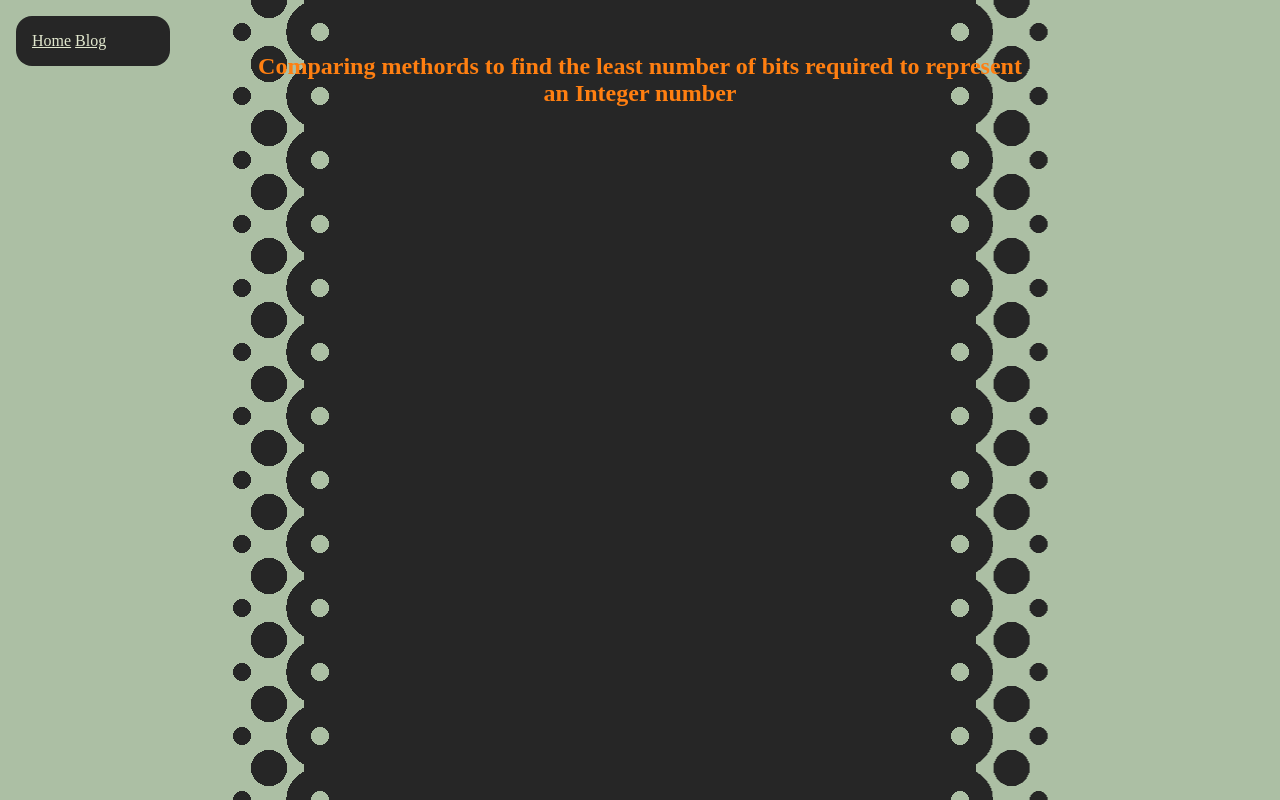
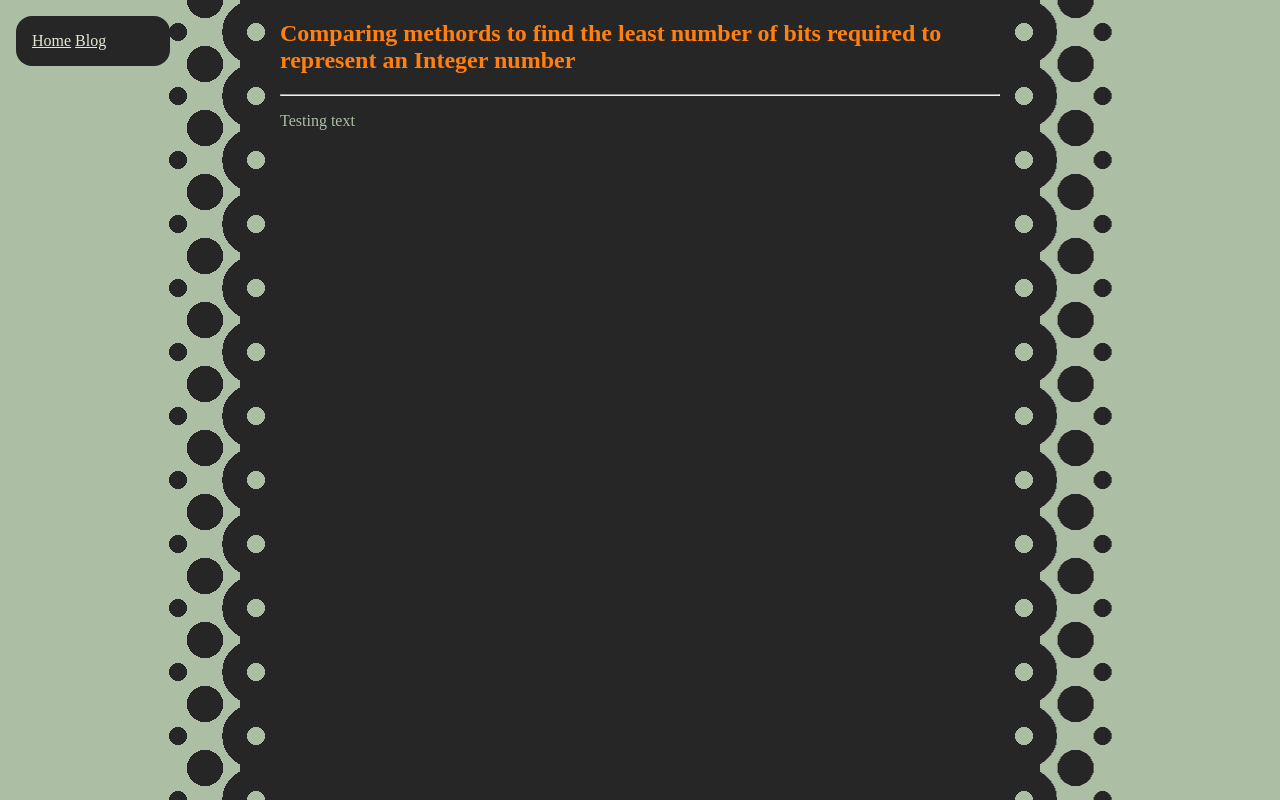
Before and after one commit to as505/blog, a SvelteKit app in the folder blog/: page /blog in a window 1280 px wide. Built offline with nearby package versions, Linux system fonts and the light colour scheme.

Commit message:
moved blog margin components from +layout to seperate importable components, reworked blog layout, fixes

```diff
--- a/blog/src/routes/+layout.svelte
+++ b/blog/src/routes/+layout.svelte
@@ -24,7 +24,7 @@
 		--col-content: rgb(172, 191, 164);
 		--col-header: rgb(255, 127, 17);
 		--blog-margin: 15rem;
-		--blog-text-width: 60vw;
+		--blog-text-width: 60rem;
 		background-color: var(--col-bg);
 	}
 	:global(h1) {
--- a/blog/src/routes/blog/+layout.svelte
+++ /dev/null
@@ -1,118 +0,0 @@
-<div class="layout">
-    <div class="frit-Contain">
-        <div class="frit" id="frit0"></div>
-        <div class="frit" id="frit1"></div>
-        <div class="frit" id="frit2"></div>
-        <div class="frit" id="frit3"></div>
-    </div>
-    <article class="text-background">
-    </article>
-    <div class="frit-Contain">
-        <div class="frit" id="frit3-r"></div>
-        <div class="frit" id="frit2-r"></div>
-        <div class="frit" id="frit1-r"></div>
-        <div class="frit" id="frit0-r"></div>
-    </div>
-</div>
-
-<script lang="ts">
-	import favicon from '$lib/assets/favicon.svg';
-
-	let { children } = $props();
-
-</script>
-{@render children()}
-
-<style>
-
-:root{
-    background-color: var(--col-content);
-}
-
-.layout{
-    grid-template-columns: var(--blog-margin) auto var(--blog-margin);
-    grid-template-rows: repeat(3, 100vh);
-    width:90vw;
-    height: 100vh;
-    margin-left: auto;
-    margin-right: auto;
-    display: grid;
-}
-
-.frit-Contain{
-    position: relative;
-    display: flex;
-}
-
-.frit{
-    position: absolute;
-    height: 100%;
-    background-color: rgba(0, 0, 0, 0);
-    background-size: 4rem 4rem;
-    background-image:  radial-gradient(circle, var(--col-bg), var(--col-bg)70%, rgba(0, 0, 0, 0)70%);
-    width: 4rem;
-    background-repeat: repeat-y;
-}
-
-#frit1{
-    right: -0.3rem;
-    width: 1.4rem;
-    background-position: 0rem 0rem;
-}
-
-#frit1-r{
-    left: -0.3rem;
-    width: 1.4rem;
-    background-position: -2.6rem 0rem;
-}
-
-#frit2{
-    right: 0.6rem;
-    background-size: 4rem 4rem;
-    background-image:  radial-gradient(circle, var(--col-bg), var(--col-bg)40%, rgba(0, 0, 0, 0)40%);
-    background-position: 0.4rem 10rem;
-}
-
-#frit2-r{
-    left: 0.6rem;
-    background-size: 4rem 4rem;
-    background-image:  radial-gradient(circle, var(--col-bg), var(--col-bg)40%, rgba(0, 0, 0, 0)40%);
-    background-position: -0.4rem 10rem;
-}
-
-#frit3{
-    right: 2.3rem;
-    background-size: 4rem 4rem;
-    background-image:  radial-gradient(circle, var(--col-bg), var(--col-bg)20%, rgba(0, 0, 0, 0)20%);
-    background-position: 0.4rem 0rem;
-}
-
-#frit3-r{
-    left: 2.3rem;
-    background-size: 4rem 4rem;
-    background-image:  radial-gradient(circle, var(--col-bg), var(--col-bg)20%, rgba(0, 0, 0, 0)20%);
-    background-position: -0.4rem 0rem;
-}
-
-#frit0{
-    right: -2rem;
-    width: 2rem;
-    background-size: 4rem 4rem;
-    background-image:  radial-gradient(circle, var(--col-content), var(--col-content)20%, rgba(0, 0, 0, 0)20%);
-    background-position: -1.0rem 0rem;
-}
-
-
-#frit0-r{
-    left: -2rem;
-    width: 2rem;
-    background-size: 4rem 4rem;
-    background-image:  radial-gradient(circle, var(--col-content), var(--col-content)20%, rgba(0, 0, 0, 0)20%);
-    background-position: -1.0rem 0rem;
-}
-
-.text-background{
-    background-color: var(--col-bg);
-}
-
-</style>
--- a/blog/src/routes/blog/+page.svelte
+++ b/blog/src/routes/blog/+page.svelte
@@ -1,18 +1,50 @@
+<script lang="ts">
+	import MarginL from './margin-l.svelte';
+    import MarginR from './margin-r.svelte';
+</script>
+
+<div class="layout">
+    <MarginL></MarginL>
+    <div class="bg">
         <article>
             <h1>
                 Comparing methords to find the least number of bits required to represent an Integer number
             </h1>
+            <hr>
+            <p>
+                Testing text
+            </p>
         </article>
+    </div>
+    <MarginR></MarginR>
+</div>
 
 <style>
-    article{
-        position:absolute;
-        top: 5rem;
-        left: 50%;
-        transform: translate(-50%, -50%);
-        width: var(--blog-text-width);
-        text-align: center;
+
+.bg{
+    background-color: var(--col-bg);
+}
+
+hr{
+    background-color: var(--col-highlight);
+}
+
+.layout{
+    background-color: var(--col-content);
+    grid-template-columns: var(--blog-margin) auto var(--blog-margin);
+    grid-template-rows: repeat(3, 100vh);
+    width:100vw;
+    height: 100vh;
     margin-left: auto;
     margin-right: auto;
+    display: grid;
 }
+
+
+article{
+    width: 90%;
+    margin: auto;
+}
+
+
 </style>
--- /dev/null
+++ b/blog/src/routes/blog/margin-l.svelte
@@ -0,0 +1,53 @@
+<div class="frit-Contain-l">
+        <div class="frit" id="frit0"></div>
+        <div class="frit" id="frit1"></div>
+        <div class="frit" id="frit2"></div>
+        <div class="frit" id="frit3"></div>
+</div>
+
+<style>
+.frit-Contain-l{
+        position: relative;
+        display: flex;
+        margin-left: auto;
+}
+
+.frit{
+    position: absolute;
+    height: 100%;
+    background-color: rgba(0, 0, 0, 0);
+    background-size: 4rem 4rem;
+    background-image:  radial-gradient(circle, var(--col-bg), var(--col-bg)70%, rgba(0, 0, 0, 0)70%);
+    width: 4rem;
+    background-repeat: repeat-y;
+}
+
+#frit0{
+    right: -2rem;
+    width: 2rem;
+    background-size: 4rem 4rem;
+    background-image:  radial-gradient(circle, var(--col-content), var(--col-content)20%, rgba(0, 0, 0, 0)20%);
+    background-position: -1.0rem 0rem;
+}
+
+#frit1{
+    right: -0.3rem;
+    width: 1.4rem;
+    background-position: 0rem 0rem;
+}
+
+#frit2{
+    right: 0.6rem;
+    background-size: 4rem 4rem;
+    background-image:  radial-gradient(circle, var(--col-bg), var(--col-bg)40%, rgba(0, 0, 0, 0)40%);
+    background-position: 0.4rem 10rem;
+}
+
+#frit3{
+    right: 2.3rem;
+    background-size: 4rem 4rem;
+    background-image:  radial-gradient(circle, var(--col-bg), var(--col-bg)20%, rgba(0, 0, 0, 0)20%);
+    background-position: 0.4rem 0rem;
+}
+
+</style>
--- /dev/null
+++ b/blog/src/routes/blog/margin-r.svelte
@@ -0,0 +1,53 @@
+<div class="frit-Contain-r">
+        <div class="frit" id="frit3-r"></div>
+        <div class="frit" id="frit2-r"></div>
+        <div class="frit" id="frit1-r"></div>
+        <div class="frit" id="frit0-r"></div>
+</div>
+
+<style>
+.frit-Contain-r{
+        position: relative;
+        display: flex;
+        margin-right: auto;
+}
+
+.frit{
+    position: absolute;
+    height: 100%;
+    background-color: rgba(0, 0, 0, 0);
+    background-size: 4rem 4rem;
+    background-image:  radial-gradient(circle, var(--col-bg), var(--col-bg)70%, rgba(0, 0, 0, 0)70%);
+    width: 4rem;
+    background-repeat: repeat-y;
+}
+
+#frit0-r{
+    left: -2rem;
+    width: 2rem;
+    background-size: 4rem 4rem;
+    background-image:  radial-gradient(circle, var(--col-content), var(--col-content)20%, rgba(0, 0, 0, 0)20%);
+    background-position: -1.0rem 0rem;
+}
+
+#frit1-r{
+    left: -0.3rem;
+    width: 1.4rem;
+    background-position: -2.6rem 0rem;
+}
+
+#frit2-r{
+    left: 0.6rem;
+    background-size: 4rem 4rem;
+    background-image:  radial-gradient(circle, var(--col-bg), var(--col-bg)40%, rgba(0, 0, 0, 0)40%);
+    background-position: -0.4rem 10rem;
+}
+
+#frit3-r{
+    left: 2.3rem;
+    background-size: 4rem 4rem;
+    background-image:  radial-gradient(circle, var(--col-bg), var(--col-bg)20%, rgba(0, 0, 0, 0)20%);
+    background-position: -0.4rem 0rem;
+}
+
+</style>
```
Lines whose indentation alone changed are shown as unchanged.
